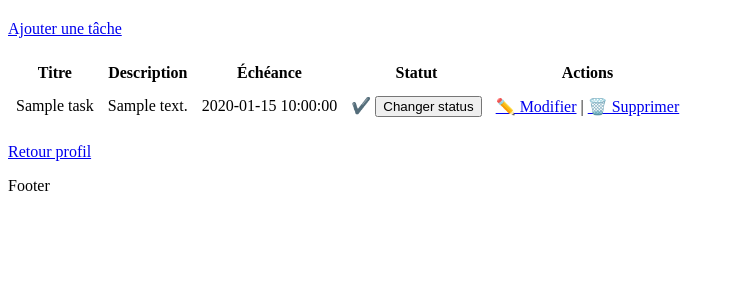
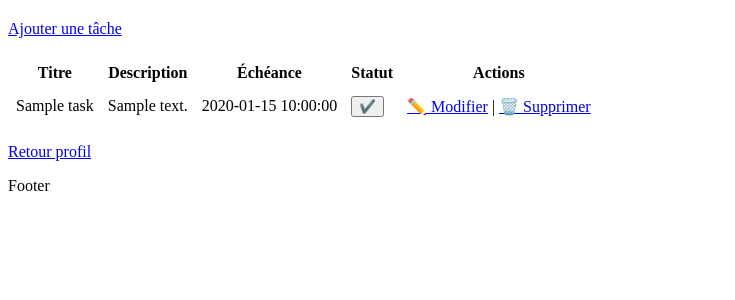
Before and after one commit to DamienCarrere/MyTasks-Secure, a PHP site: template app/View/task/list.php in a window 1280 px wide. Shown: the part 47-347 px from the top of the page, without its empty margins (0-735 px from the left). Run offline with PHP 8.4, Linux system fonts and the light colour scheme; the template is opened without the code that fills it: most values are stand-ins (such as "Sample title", 1, 10 or a date in 2020).

Commit message:
better html button

```diff
--- a/app/View/task/list.php
+++ b/app/View/task/list.php
@@ -24,11 +24,10 @@ $header = "List";
                     <td><?= htmlspecialchars($task["description"]) ?></td>
                     <td><?= htmlspecialchars($task["due_date"]) ?></td>
                     <td>
-                        <?= $task["done"] ? "✔️" : "❌" ?>
                         <form method="POST" action="index.php?controller=task&action=toggleDone" style="display:inline;">
                             <input type="hidden" name="id" value="<?= $task['id'] ?>">
                             <input type="hidden" name="done" value="<?= $task['done'] ? 1 : 0 ?>">
-                            <button type="submit">Changer status</button>
+                            <button type="submit"><?= $task["done"] ? "✔️" : "❌" ?></button>
                         </form>
                     </td>
                     <td>
```
